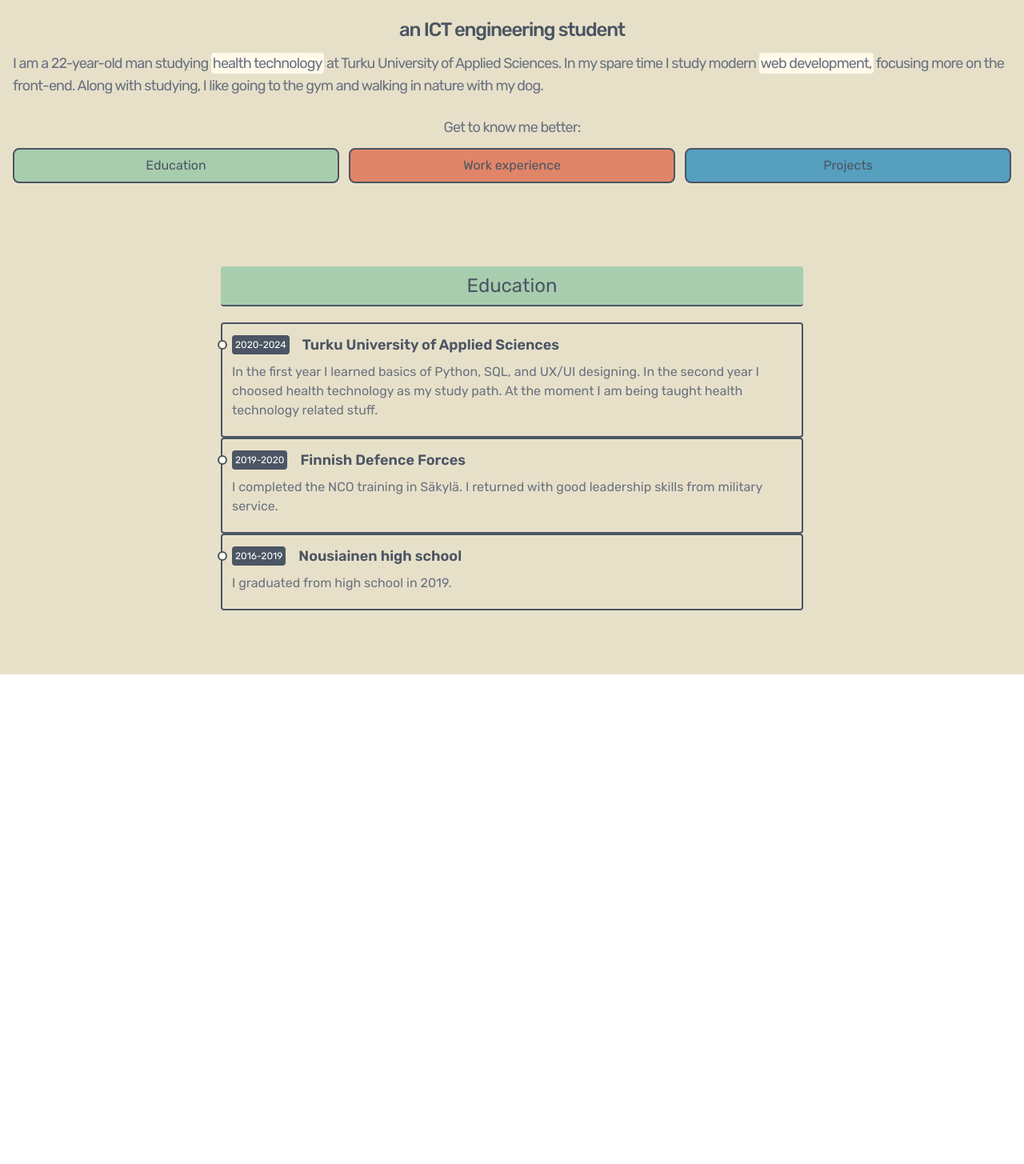
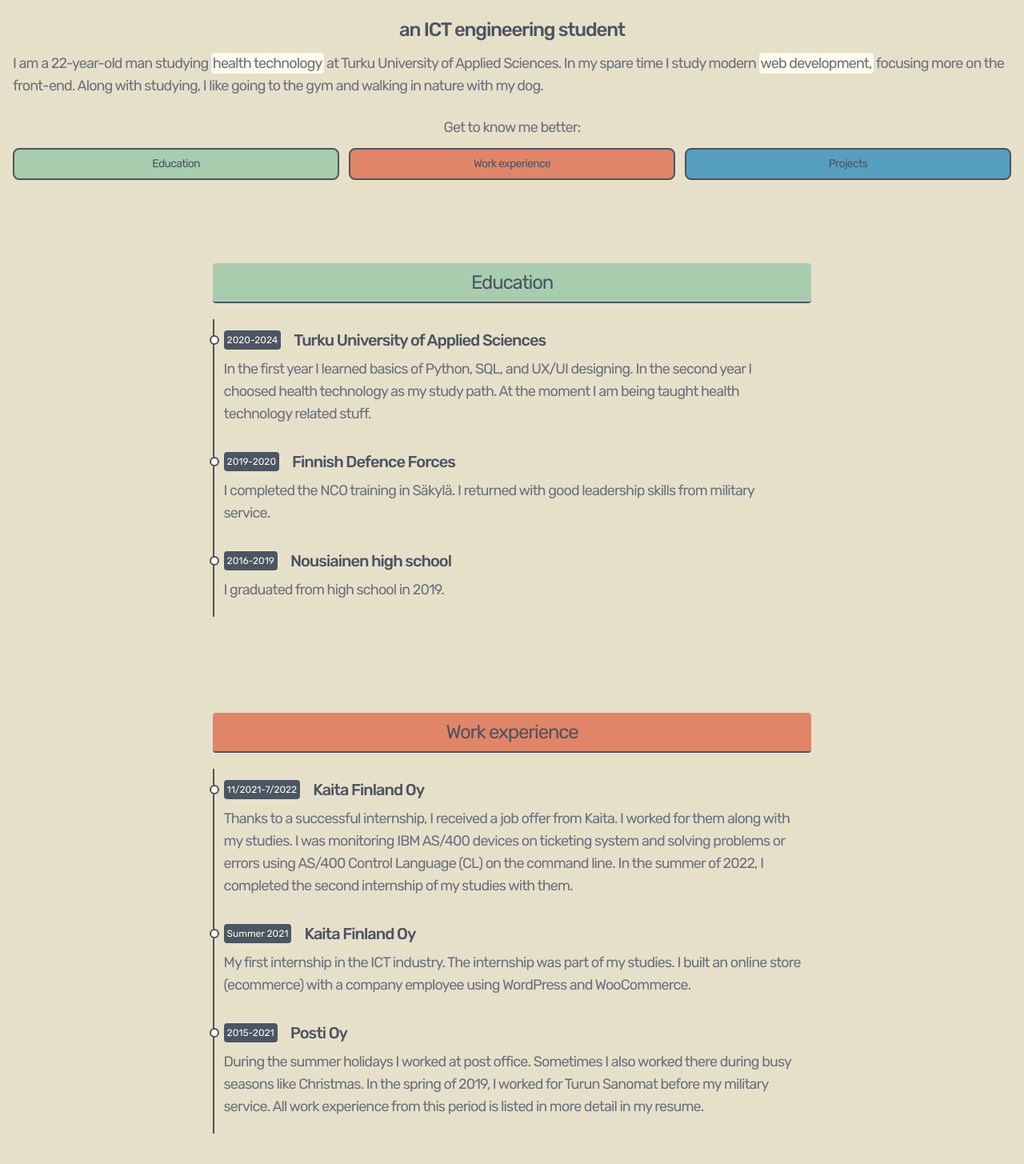
Before and after one commit to mikkoaukusti/portfolio, a React (Create React App) app: page / in a window 1280 px wide. Shown: the part 271-1726 px from the top of the page at 80% size. Before the commit the page ends 1114 px from the top, so only its background shows below. Built offline with nearby package versions, Linux system fonts and the light colour scheme.

Commit message:
Focusing on the work experience

```diff
--- a/src/App.js
+++ b/src/App.js
@@ -1,29 +1,17 @@
 import Header from "./components/navigation/Header";
-import About from "./components/About";
-import Projects from "./components/Projects";
 import Attention from "./components/Attention";
-import AOS from "aos";
-import "aos/dist/aos.css";
-import { useEffect } from "react";
 import Intro from "./components/Intro";
-import Education from "./components/Education";
+import Education from "./components/education/Education";
+import WorkExperience from "./components/work/WorkExperience";
 
 function App() {
-  useEffect(() => {
-    AOS.init({ once: true });
-  }, []);
-
   return (
     <div className="font-rubik">
       <Attention />
       <Header />
       <Intro />
       <Education />
-      {/*<About />
-      <Projects />
-      <footer className="px-4 pt-20 bg-cyan-300">
-        <p className="text-center text-gray-600">2022 - Mikko Jokipuu</p>
-  </footer> */}
+      <WorkExperience />
     </div>
   );
 }
--- a/src/components/About.js
+++ /dev/null
@@ -1,76 +0,0 @@
-function About() {
-  return (
-    <section className="px-4 pt-20 bg-cyan-300">
-      <div
-        className="flex flex-col items-center justify-center"
-        data-aos="fade-rigth"
-        data-aos-easing="ease-in-sine"
-        data-aos-duration="1000"
-      >
-        <span className="text-xl text-gray-600 underline">About</span>
-      </div>
-      <div
-        className="flex flex-col items-center justify-center"
-        data-aos="fade-rigth"
-        data-aos-easing="ease-in-sine"
-        data-aos-duration="3000"
-      >
-        <p className="pt-6 text-lg tracking-wider text-center text-gray-600">
-          I am 22 years old && studying{" "}
-          <span className="p-1 rounded-lg bg-cyan-200">health technology</span>{" "}
-          at school. <br />
-        </p>
-        <p className="pt-6 text-lg tracking-wider text-center text-gray-600">
-          In my spare time, I spend my time working on{" "}
-          <span className="p-1 rounded-lg bg-cyan-200">web development,</span>{" "}
-          going to the gym && walking in nature with my dog.
-        </p>
-        <p className="pt-6 text-lg tracking-wider text-center text-gray-600">
-          I built this portfolio using <br />
-          <span className="p-1 text-sm rounded-lg bg-cyan-200">
-            create-react-app. <br />
-          </span>
-        </p>
-        <p className="pt-6 text-lg tracking-wider text-center text-gray-600">
-          In addition to{" "}
-          <span className="p-1 rounded-lg bg-cyan-200">React,</span> I am
-          familiar with the following technology:{" "}
-          <span className="p-1 rounded-lg bg-cyan-200">
-            Next, ObjectScript && HL7.
-          </span>
-        </p>
-      </div>
-      <div
-        data-aos="fade-rigth"
-        data-aos-easing="ease-in-sine"
-        data-aos-duration="3000"
-      >
-        <p className="pt-6 text-lg tracking-wider text-center text-gray-600">
-          My working history in{" "}
-          <span className="p-1 rounded-lg bg-cyan-200">ICT</span> companies:
-        </p>
-        <div>
-          <p className="pt-6 text-sm tracking-wider text-center text-gray-600">
-            Kaita Finland Oy
-            <br /> 11/2021 - 7/2022
-          </p>
-          <p className="text-xs tracking-wider text-center text-gray-600">
-            Monitoring IBM AS/400 devices on ticketing system && solving
-            problems + errors on AS/400 CL
-          </p>
-        </div>
-        <div>
-          <p className="pt-6 text-sm tracking-wider text-center text-gray-600">
-            Kaita Finland Oy
-            <br /> 5/2021 - 6/2021
-          </p>
-          <p className="text-xs tracking-wider text-center text-gray-600">
-            An internship that included WordPress + WooCommerce
-          </p>
-        </div>
-      </div>
-    </section>
-  );
-}
-
-export default About;
--- a/src/components/EducationItem.jsx
+++ /dev/null
@@ -1,20 +0,0 @@
-function EducationItem({ year, title, description }) {
-  return (
-    <ul className="relative flex flex-col border-2 border-gray-600 rounded md:flex-row">
-      <li className="mx-3 my-3">
-        <div className="absolute w-3 h-3 bg-[#fffaea] rounded-full mt-2 -left-1.5 border-2 border-gray-600" />
-        <p className="flex flex-row flex-wrap items-center justify-start gap-4 text-xs md:text-sm">
-          <span className="inline-block p-1 text-xs text-white bg-gray-600 rounded">
-            {year}
-          </span>
-          <span className="text-lg font-semibold text-gray-600">{title}</span>
-        </p>
-        <p className="my-2 text-base font-normal text-gray-500">
-          {description}
-        </p>
-      </li>
-    </ul>
-  );
-}
-
-export default EducationItem;
--- a/src/components/Intro.jsx
+++ b/src/components/Intro.jsx
@@ -19,13 +19,13 @@ function Intro() {
         Get to know me better:
       </p>
       <div className="flex flex-col w-full gap-y-3 md:grid md:grid-cols-3 md:gap-x-3">
-        <button className="p-2 text-gray-600 border-2 border-gray-600 rounded-lg bg-[#a8cdae]">
+        <button className="p-2 text-gray-600 text-sm tracking-tighter border-2 border-gray-600 rounded-lg bg-[#a8cdae]">
           Education
         </button>
-        <button className="p-2 text-gray-600 border-2 border-gray-600 rounded-lg bg-[#e18568]">
+        <button className="p-2 text-gray-600 text-sm tracking-tighter border-2 border-gray-600 rounded-lg bg-[#e18568]">
           Work experience
         </button>
-        <button className="p-2 text-gray-600 border-2 border-gray-600 rounded-lg bg-[#569fbf]">
+        <button className="p-2 text-gray-600 text-sm tracking-tighter border-2 border-gray-600 rounded-lg bg-[#569fbf]">
           Projects
         </button>
       </div>
--- a/src/components/Projects.js
+++ /dev/null
@@ -1,40 +0,0 @@
-import projects from "../data/projects.json";
-
-function Projects() {
-  return (
-    <section className="px-4 pt-20 bg-cyan-300">
-      <div className="flex flex-col items-center justify-center">
-        <span className="text-xl text-gray-600 underline">Projects</span>
-      </div>
-      <div className="flex flex-col items-center justify-center">
-        <p className="pt-6 text-lg tracking-wider text-center text-gray-600">
-          Here is a list of projects I have involved in:
-        </p>
-        <div className="grid grid-cols-1 pt-6 gap-y-3">
-          {projects &&
-            projects.map((project) => {
-              return (
-                <div
-                  key={project.id}
-                  className="p-3 transition duration-150 ease-in-out border-2 border-gray-600 rounded-lg cursor-pointer bg-cyan-200 hover:-translate-y-1 hover:scale-110"
-                >
-                  <p className="text-lg text-gray-600">{project.name}</p>
-                  <p className="pt-2 text-sm text-gray-600">
-                    {project.description}
-                  </p>
-                  <p className="pt-2 text-sm text-gray-600">{project.client}</p>
-                  <p className="pt-2 text-xs text-gray-600">
-                    {project.github === true
-                      ? "Source code: Public"
-                      : "Source code: Private"}
-                  </p>
-                </div>
-              );
-            })}
-        </div>
-      </div>
-    </section>
-  );
-}
-
-export default Projects;
--- a/src/components/Education.jsx
+++ b/src/components/education/Education.jsx
@@ -1,11 +1,11 @@
-import education from "../data/education";
+import education from "../../data/education";
 import EducationItem from "./EducationItem";
 
 function Education() {
   return (
     <section className="flex flex-col justify-center px-4 py-20 bg-[#e7e0c9] md:flex-row">
-      <div className="w-full md:w-7/12">
-        <h2 className="mb-5 text-lg text-center md:text-2xl text-gray-600 bg-[#a8cdae] p-2 rounded border-b-2 border-gray-600">
+      <div className="w-full md:w-3/5">
+        <h2 className="mb-5 tracking-tighter text-lg text-center md:text-2xl text-gray-600 bg-[#a8cdae] p-2 rounded border-b-2 border-gray-600">
           Education
         </h2>
         {education.map((item) => (
--- /dev/null
+++ b/src/components/education/EducationItem.jsx
@@ -0,0 +1,22 @@
+function EducationItem({ year, title, description }) {
+  return (
+    <ul className="relative flex flex-col border-l-2 border-gray-600 md:flex-row">
+      <li className="mx-3 my-3">
+        <div className="absolute w-3 h-3 bg-[#fffaea] rounded-full mt-2 -left-1.5 border-2 border-gray-600" />
+        <p className="flex flex-row flex-wrap items-center justify-start gap-4 ">
+          <span className="inline-block p-1 text-xs text-[#fffaea] bg-gray-600 rounded">
+            {year}
+          </span>
+          <span className="font-medium tracking-tighter text-gray-600 md:text-xl">
+            {title}
+          </span>
+        </p>
+        <p className="my-2 tracking-tighter text-gray-500 md:text-lg">
+          {description}
+        </p>
+      </li>
+    </ul>
+  );
+}
+
+export default EducationItem;
--- /dev/null
+++ b/src/components/work/WorkExperience.jsx
@@ -0,0 +1,24 @@
+import work from "../../data/work";
+import WorkExperienceItem from "./WorkExperienceItem";
+
+function WorkExperience() {
+  return (
+    <section className="flex flex-col justify-center px-4 py-10 bg-[#e7e0c9] md:flex-row">
+      <div className="w-full md:w-3/5">
+        <h2 className="mb-5 tracking-tighter text-lg text-center md:text-2xl text-gray-600 bg-[#e18568] p-2 rounded border-b-2 border-gray-600">
+          Work experience
+        </h2>
+        {work.map((item) => (
+          <WorkExperienceItem
+            key={item.id}
+            year={item.year}
+            title={item.title}
+            description={item.description}
+          />
+        ))}
+      </div>
+    </section>
+  );
+}
+
+export default WorkExperience;
--- /dev/null
+++ b/src/components/work/WorkExperienceItem.jsx
@@ -0,0 +1,22 @@
+function WorkExperienceItem({ year, title, description }) {
+  return (
+    <ul className="relative flex flex-col border-l-2 border-gray-600 md:flex-row">
+      <li className="mx-3 my-3">
+        <div className="absolute w-3 h-3 bg-[#fffaea] rounded-full mt-2 -left-1.5 border-2 border-gray-600" />
+        <p className="flex flex-row flex-wrap items-center justify-start gap-4 ">
+          <span className="inline-block p-1 text-xs text-[#fffaea] bg-gray-600 rounded">
+            {year}
+          </span>
+          <span className="font-medium tracking-tighter text-gray-600 md:text-xl">
+            {title}
+          </span>
+        </p>
+        <p className="my-2 tracking-tighter text-gray-500 md:text-lg">
+          {description}
+        </p>
+      </li>
+    </ul>
+  );
+}
+
+export default WorkExperienceItem;
--- /dev/null
+++ b/src/data/work.js
@@ -0,0 +1,25 @@
+const work = [
+  {
+    id: 1,
+    year: "11/2021-7/2022",
+    title: "Kaita Finland Oy",
+    description:
+      "Thanks to a successful internship, I received a job offer from Kaita. I worked for them along with my studies. I was monitoring IBM AS/400 devices on ticketing system and solving problems or errors using AS/400 Control Language (CL) on the command line. In the summer of 2022, I completed the second internship of my studies with them.",
+  },
+  {
+    id: 2,
+    year: "Summer 2021",
+    title: "Kaita Finland Oy",
+    description:
+      "My first internship in the ICT industry. The internship was part of my studies. I built an online store (ecommerce) with a company employee using WordPress and WooCommerce.",
+  },
+  {
+    id: 3,
+    year: "2015-2021",
+    title: "Posti Oy",
+    description:
+      "During the summer holidays I worked at post office. Sometimes I also worked there during busy seasons like Christmas. In the spring of 2019, I worked for Turun Sanomat before my military service. All work experience from this period is listed in more detail in my resume.",
+  },
+];
+
+export default work;
```
